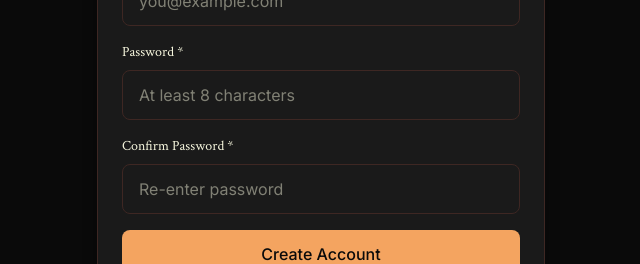
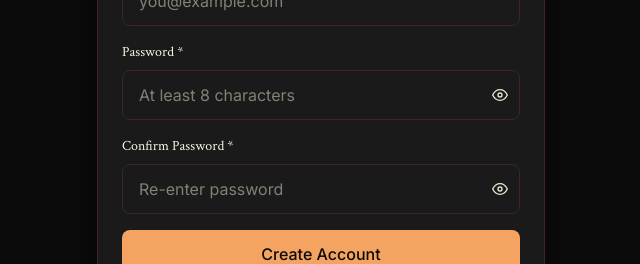
Before and after one commit to bencarkaxhia/echon, a React (Vite) app in the folder frontend/: page /register in a window 1280 px wide. Shown: the part 328-592 px from the top of the page, without its empty margins (319-959 px from the left). Built offline with nearby package versions, Linux system fonts and the light colour scheme; no server answers.

Commit message:
feat: password show/hide toggle on all password fields

```diff
--- a/frontend/src/components/ChangePassword.tsx
+++ b/frontend/src/components/ChangePassword.tsx
@@ -8,6 +8,7 @@
 import { useState } from 'react';
 import { motion } from 'framer-motion';
 import { authApi } from '../lib/api';
+import PasswordInput from './PasswordInput';
 
 interface ChangePasswordProps {
   onClose: () => void;
@@ -80,11 +81,9 @@ export default function ChangePassword({ onClose }: ChangePasswordProps) {
             <label className="block text-echon-cream text-sm mb-2">
               Current Password
             </label>
-            <input
-              type="password"
+            <PasswordInput
               value={currentPassword}
               onChange={(e) => setCurrentPassword(e.target.value)}
-              className="echon-input"
               required
               disabled={loading}
             />
@@ -94,11 +93,9 @@ export default function ChangePassword({ onClose }: ChangePasswordProps) {
             <label className="block text-echon-cream text-sm mb-2">
               New Password
             </label>
-            <input
-              type="password"
+            <PasswordInput
               value={newPassword}
               onChange={(e) => setNewPassword(e.target.value)}
-              className="echon-input"
               placeholder="At least 6 characters"
               required
               disabled={loading}
@@ -109,11 +106,9 @@ export default function ChangePassword({ onClose }: ChangePasswordProps) {
             <label className="block text-echon-cream text-sm mb-2">
               Confirm New Password
             </label>
-            <input
-              type="password"
+            <PasswordInput
               value={confirmPassword}
               onChange={(e) => setConfirmPassword(e.target.value)}
-              className="echon-input"
               required
               disabled={loading}
             />
--- /dev/null
+++ b/frontend/src/components/PasswordInput.tsx
@@ -0,0 +1,53 @@
+/**
+ * PasswordInput — input[type=password] with show/hide toggle.
+ * Drop-in replacement for <input type="password" className="echon-input" ...>
+ *
+ * PATH: echon/frontend/src/components/PasswordInput.tsx
+ */
+
+import { useState } from 'react';
+
+interface PasswordInputProps extends Omit<React.InputHTMLAttributes<HTMLInputElement>, 'type'> {
+  /** Extra classes applied alongside echon-input */
+  extraClass?: string;
+}
+
+export default function PasswordInput({ extraClass, className, ...props }: PasswordInputProps) {
+  const [visible, setVisible] = useState(false);
+
+  return (
+    <div className="relative">
+      <input
+        {...props}
+        type={visible ? 'text' : 'password'}
+        className={`echon-input pr-10 ${extraClass ?? ''} ${className ?? ''}`}
+      />
+      <button
+        type="button"
+        tabIndex={-1}
+        onClick={() => setVisible((v) => !v)}
+        aria-label={visible ? 'Hide password' : 'Show password'}
+        className="absolute right-3 top-1/2 -translate-y-1/2 text-echon-cream-dark hover:text-echon-cream transition-colors select-none"
+      >
+        {visible ? (
+          /* Eye-off */
+          <svg xmlns="http://www.w3.org/2000/svg" viewBox="0 0 24 24" fill="none"
+            stroke="currentColor" strokeWidth="2" strokeLinecap="round" strokeLinejoin="round"
+            className="w-4 h-4">
+            <path d="M17.94 17.94A10.07 10.07 0 0 1 12 20c-7 0-11-8-11-8a18.45 18.45 0 0 1 5.06-5.94" />
+            <path d="M9.9 4.24A9.12 9.12 0 0 1 12 4c7 0 11 8 11 8a18.5 18.5 0 0 1-2.16 3.19" />
+            <line x1="1" y1="1" x2="23" y2="23" />
+          </svg>
+        ) : (
+          /* Eye */
+          <svg xmlns="http://www.w3.org/2000/svg" viewBox="0 0 24 24" fill="none"
+            stroke="currentColor" strokeWidth="2" strokeLinecap="round" strokeLinejoin="round"
+            className="w-4 h-4">
+            <path d="M1 12s4-8 11-8 11 8 11 8-4 8-11 8-11-8-11-8z" />
+            <circle cx="12" cy="12" r="3" />
+          </svg>
+        )}
+      </button>
+    </div>
+  );
+}
--- a/frontend/src/pages/JoinSpace.tsx
+++ b/frontend/src/pages/JoinSpace.tsx
@@ -15,6 +15,7 @@ import { motion, AnimatePresence } from 'framer-motion';
 import { invitationsApi } from '../lib/api';
 import { setAuthToken, setCurrentUser } from '../lib/auth';
 import { groupedRelationshipTypes, relationshipLabel } from '../lib/relationshipTypes';
+import PasswordInput from '../components/PasswordInput';
 
 type Preview = {
   valid: boolean;
@@ -287,11 +288,9 @@ export default function JoinSpace() {
 
             <div>
               <label className="block text-echon-cream text-sm mb-1">Password *</label>
-              <input
-                type="password"
+              <PasswordInput
                 value={password}
                 onChange={(e) => setPassword(e.target.value)}
-                className="echon-input"
                 placeholder="At least 8 characters"
                 required
                 autoComplete="new-password"
@@ -300,11 +299,9 @@ export default function JoinSpace() {
 
             <div>
               <label className="block text-echon-cream text-sm mb-1">Confirm Password *</label>
-              <input
-                type="password"
+              <PasswordInput
                 value={confirmPassword}
                 onChange={(e) => setConfirmPassword(e.target.value)}
-                className="echon-input"
                 placeholder="Re-enter password"
                 required
                 autoComplete="new-password"
--- a/frontend/src/pages/Login.tsx
+++ b/frontend/src/pages/Login.tsx
@@ -10,6 +10,7 @@ import { useNavigate, Link } from 'react-router-dom';
 import { motion } from 'framer-motion';
 import { authApi } from '../lib/api';
 import { setAuthToken, setCurrentUser } from '../lib/auth';
+import PasswordInput from '../components/PasswordInput';
 
 export default function Login() {
   const navigate = useNavigate();
@@ -90,12 +91,10 @@ export default function Login() {
               <label className="block text-echon-cream text-sm mb-2">
                 Password
               </label>
-              <input
-                type="password"
+              <PasswordInput
                 required
                 value={formData.password}
                 onChange={(e) => setFormData({ ...formData, password: e.target.value })}
-                className="echon-input"
                 placeholder="Your password"
               />
             </div>
--- a/frontend/src/pages/Register.tsx
+++ b/frontend/src/pages/Register.tsx
@@ -10,6 +10,7 @@ import { useNavigate, Link, useSearchParams } from 'react-router-dom';
 import { motion } from 'framer-motion';
 import { authApi, invitationsApi } from '../lib/api';
 import { setAuthToken, setCurrentUser, setCurrentSpace } from '../lib/auth';
+import PasswordInput from '../components/PasswordInput';
 
 export default function Register() {
   const navigate = useNavigate();
@@ -181,24 +182,20 @@ export default function Register() {
 
             <div>
               <label className="block text-echon-cream text-sm mb-2">Password *</label>
-              <input
-                type="password"
+              <PasswordInput
                 required
                 value={formData.password}
                 onChange={(e) => setFormData({ ...formData, password: e.target.value })}
-                className="echon-input"
                 placeholder="At least 8 characters"
               />
             </div>
 
             <div>
               <label className="block text-echon-cream text-sm mb-2">Confirm Password *</label>
-              <input
-                type="password"
+              <PasswordInput
                 required
                 value={formData.confirmPassword}
                 onChange={(e) => setFormData({ ...formData, confirmPassword: e.target.value })}
-                className="echon-input"
                 placeholder="Re-enter password"
               />
             </div>
```
